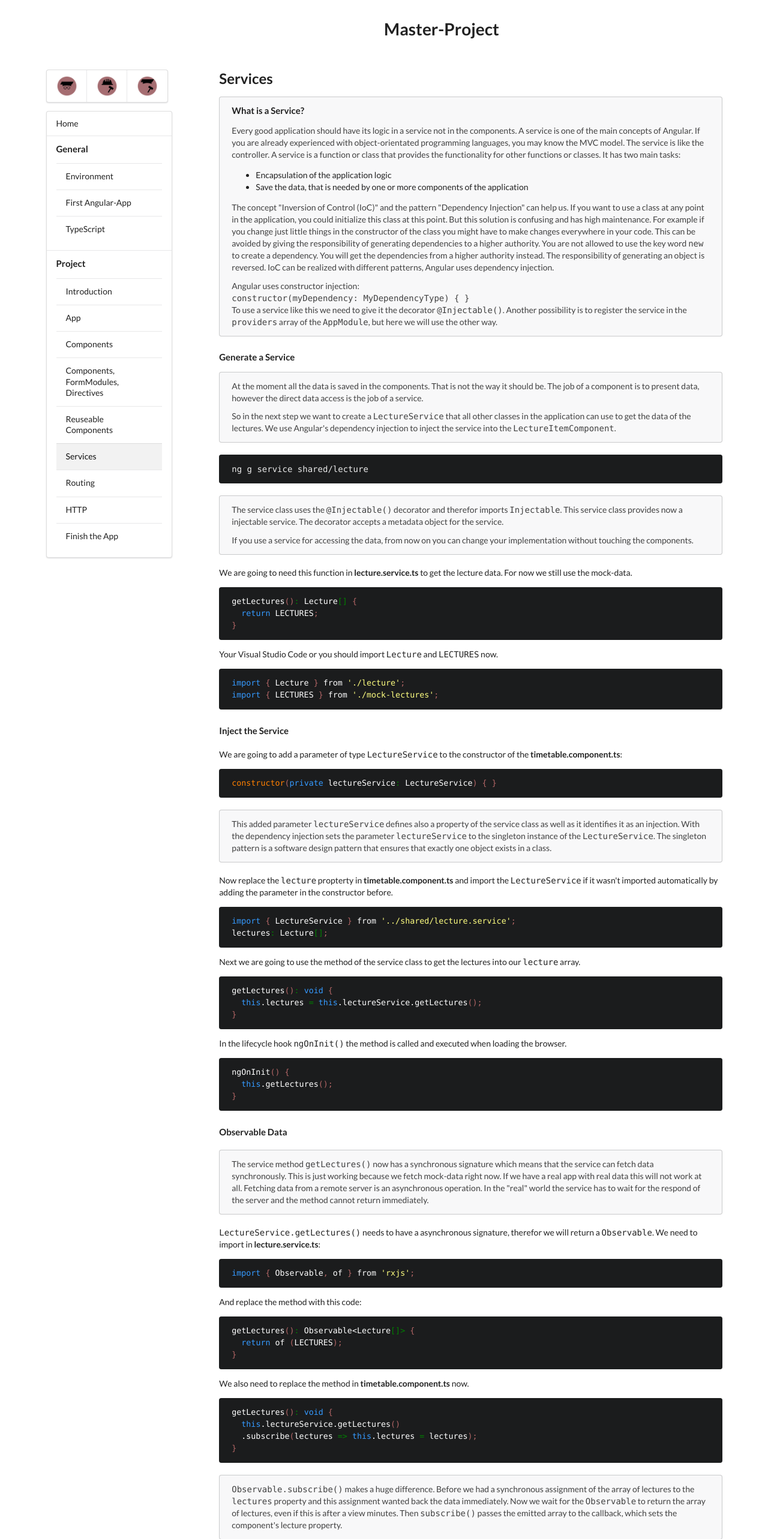
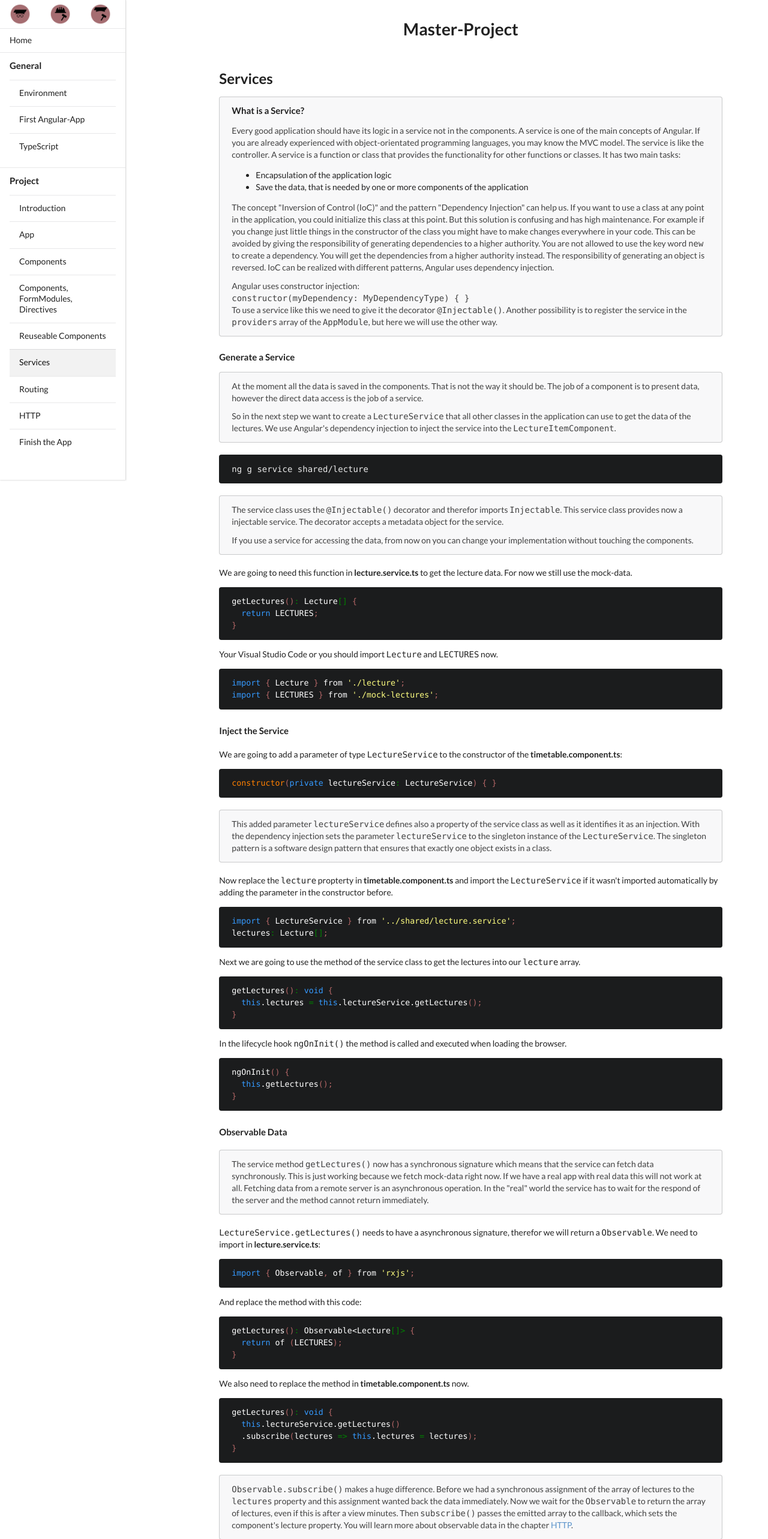
Before and after one commit to hirmer21to/angular_lernapp, an Angular app: page /services in a window 1280 px wide. Shown: the top 2566 px of the page at 60% size. Built offline with nearby package versions, Linux system fonts and the light colour scheme.

Commit message:
Summary am Ende jedes Kapitels

```diff
--- a/src/app/app-routing.module.ts
+++ b/src/app/app-routing.module.ts
@@ -17,7 +17,7 @@ import { FinishAppComponent } from './finish-app/finish-app.component';
 const routes: Routes = [
   { path: '', redirectTo: '/home', pathMatch: 'full' },
   { path: 'home', component: HomeComponent },
-  { path: 'environment', component: EnvironmentComponent },
+  { path: 'environment', component: EnvironmentComponent,runGuardsAndResolvers: 'always' },
   { path: 'first-app', component: FirstAppComponent },
   { path: 'typescript', component: TypescriptComponent },
   { path: 'project-overview', component: ProjectOverviewComponent },
@@ -32,7 +32,9 @@ const routes: Routes = [
 ];
 
 @NgModule({
-  imports: [RouterModule.forRoot(routes)],
+  imports: [RouterModule.forRoot(routes,
+    {onSameUrlNavigation: "reload"}
+    )],
   exports: [RouterModule]
 })
 export class AppRoutingModule { }
--- a/src/app/app.component.html
+++ b/src/app/app.component.html
@@ -1,22 +1,22 @@
 <div>
-  <h1 class="ui header" style="text-align:center; margin-top: 30px; margin-bottom: 50px; margin-left: 15%; ">
+  <h1 class="ui header" style="text-align:center; margin-top: 30px; margin-bottom: 50px; margin-left: 20%; ">
     {{ title }}
   </h1>
-  <div class="ui grid container" style="min-width: 90%">
+  <div class="ui grid container" style="min-width:90%;">
     <div class="four wide column">
-      <div class="ui compact menu">
-        <a class="item" (click)="theorist()">
-          <img src="assets/img/Icons-01.png">
-        </a>
-        <a class="item" (click)="practitioner()">
-          <img src="assets/img/Icons-02.png">
-        </a>
-        <a class="item" (click)="both()">
-          <img src="assets/img/Icons-03.png">
-        </a>
-      </div>
 
-      <div class="ui vertical menu" style="max-width:100%;">
+      <div class="ui left fixed vertical menu " style="max-width:25%;">
+          <div class="ui compact menu" *ngIf="!getHideMiniNavigation()" style="border:none; box-shadow: none;">
+              <a class="item" (click)="theorist()" [routerLink]="getCurrentUrl()" style="max-width: 100%">
+                <img class="ui mini image" src="assets/img/Icons-01.png">
+              </a>
+              <a class="item" (click)="practitioner()" style="max-width: 100%">
+                <img class="ui mini image" src="assets/img/Icons-02.png">
+              </a>
+              <a class="item" (click)="both()" style="max-width: 100%">
+                <img class="ui mini image" src="assets/img/Icons-03.png">
+              </a>
+            </div>
         <a class="item" routerLink="/home">
           Home
         </a>
@@ -63,7 +63,7 @@
       </div>
     </div>
     <div class="twelve wide column">
-      <router-outlet></router-outlet>
+      <router-outlet (activate)="onActivate()"></router-outlet>
       <div style="text-align:center; margin: 50px;">
         <button class="ui button primary" [routerLink]="getLast()" *ngIf="!getHideBackButton()">Back</button>
         <button class="ui button primary" [routerLink]="getNext()" *ngIf="!getHideNextButton()">Next</button>
--- a/src/app/app.component.ts
+++ b/src/app/app.component.ts
@@ -1,6 +1,6 @@
 import { Component, OnInit } from '@angular/core';
 import { Location } from '@angular/common';
-import { Router } from '@angular/router';
+import { Router, NavigationEnd } from '@angular/router';
 import { Modus } from './shared/modus';
 import { ModiService } from './shared/modi.service';
 
@@ -16,60 +16,79 @@ export class AppComponent implements OnInit {
   modi: Modus[];
   hideBackButton: Boolean = false;
   hideNextButton: Boolean = false;
-
+  hideMiniNavi: Boolean = false;
+  navigationSubscription;
 
   public routerLinks = ["/home", "/environment", "/first-app", "/typescript", "/project-overview",
     "/application", "/components", "/components-formmodules-directives", "/reusable-components",
     "/services", "/routing", "/http", "/finish-app"];
+
   public routerLink: string;
 
-  constructor(private router: Router, public location: Location, private service: ModiService) { }
+  constructor(private router: Router, public location: Location, private service: ModiService) {
+    this.navigationSubscription = this.router.events.subscribe ((e:any)=> {if(e instanceof NavigationEnd){
+      this.getCurrentUrl();
+    }})
+   }
 
   ngOnInit() {
     this.getModi();
   }
 
-  getModi(): void{
+  onActivate(){
+    window.scroll(0,0);
+  }
+
+  getModi(): void {
     this.service.getModi()
-    .subscribe(modi => this.modi = modi);
+      .subscribe(modi => this.modi = modi);
+  }
+
+  getCurrentUrl(): string {
+    let url = this.router.url;
+    return url;
   }
 
   theorist(): void {
     this.service.setModus(this.modi[0])
-    .subscribe(modus => this.modus = modus);
-    console.log(this.modus);
+      .subscribe(modus => {this.modus = modus; });
   }
 
   practitioner(): void {
     this.service.setModus(this.modi[1])
-    .subscribe(modus => this.modus = modus);
-    console.log(this.modus);
+      .subscribe(modus => this.modus = modus);
   }
 
   both(): void {
     this.service.setModus(this.modi[2])
-    .subscribe(modus => this.modus = modus);
-    console.log(this.modus);
+      .subscribe(modus => this.modus = modus);
   }
 
   getHideNextButton(): Boolean {
     this.routerLink = this.router.url;
-    if (this.routerLink === this.routerLinks[0] || this.routerLink === this.routerLinks[this.routerLinks.length-1]){
+    if (this.routerLink === this.routerLinks[0] || this.routerLink === this.routerLinks[this.routerLinks.length - 1]) {
       this.hideNextButton = true;
     } else
-    this.hideNextButton = false;
-    console.log(this.hideNextButton);
+      this.hideNextButton = false;
     return this.hideNextButton;
   }
 
   getHideBackButton(): Boolean {
     this.routerLink = this.router.url;
-    if (this.routerLink === this.routerLinks[0]){
+    if (this.routerLink === this.routerLinks[0]) {
       this.hideBackButton = true;
     } else
-    this.hideBackButton = false;
-    console.log(this.hideBackButton);
+      this.hideBackButton = false;
     return this.hideBackButton;
+  }
+
+  getHideMiniNavigation(): Boolean {
+    this.routerLink = this.router.url;
+    if (this.routerLink === this.routerLinks[0]) {
+      this.hideMiniNavi = true;
+    } else
+      this.hideMiniNavi = false;
+    return this.hideMiniNavi;
   }
 
   getNext(): string {
--- a/src/app/services/services.component.html
+++ b/src/app/services/services.component.html
@@ -13,14 +13,17 @@
     class at any point in the application, you could initialize this class at this point. But this solution is confusing
     and has high maintenance. For example if you change just little things in the constructor of the class you might
     have to make changes everywhere in your code. This can be avoided by giving the responsibility of generating
-    dependencies to a higher authority. You are not allowed to use the key word <code style="font-family:'Consolas';">new</code> to create a dependency.
+    dependencies to a higher authority. You are not allowed to use the key word <code
+      style="font-family:'Consolas';">new</code> to create a dependency.
     You will get the dependencies from a higher authority instead. The responsibility of generating an object is
     reversed. IoC can be realized with different patterns, Angular uses dependency injection.
   </p>
   <p>Angular uses constructor injection: <br />
     <code style="font-family:'Consolas';">constructor(myDependency: MyDependencyType) &#123; &#125;</code> <br />
-    To use a service like this we need to give it the decorator <code style="font-family:'Consolas';">@Injectable()</code>. Another possibility is to
-    register the service in the <code style="font-family:'Consolas';">providers</code> array of the <code style="font-family:'Consolas';">AppModule</code>, but here we will use the
+    To use a service like this we need to give it the decorator <code
+      style="font-family:'Consolas';">@Injectable()</code>. Another possibility is to
+    register the service in the <code style="font-family:'Consolas';">providers</code> array of the <code
+      style="font-family:'Consolas';">AppModule</code>, but here we will use the
     other way.
   </p>
 </div>
@@ -29,7 +32,8 @@
 
   <p>At the moment all the data is saved in the components. That is not the way it should be. The job of a component is
     to present data, however the direct data access is the job of a service.</p>
-  <p>So in the next step we want to create a <code style="font-family:'Consolas';">LectureService</code> that all other classes in the application can
+  <p>So in the next step we want to create a <code style="font-family:'Consolas';">LectureService</code> that all other
+    classes in the application can
     use to get
     the data of the lectures. We use Angular's dependency injection to inject the service into the
     <code style="font-family:'Consolas';">LectureItemComponent</code>.
@@ -41,7 +45,8 @@
 </code></p>
 </div>
 <div *ngIf="theorySmall" style="margin-top: 20px;" class="ui message">
-  <p>The service class uses the <code style="font-family:'Consolas';">@Injectable()</code> decorator and therefor imports <code style="font-family:'Consolas';">Injectable</code>. This
+  <p>The service class uses the <code style="font-family:'Consolas';">@Injectable()</code> decorator and therefor
+    imports <code style="font-family:'Consolas';">Injectable</code>. This
     service class provides now a injectable service. The decorator accepts a metadata object for the service.</p>
   <p>If you use a service for accessing the data, from now on you can change your implementation without touching the
     components.</p>
@@ -61,7 +66,8 @@
 &#125;</span></pre>
 
   </div>
-  <p>Your Visual Studio Code or you should import <code style="font-family:'Consolas';">Lecture</code> and <code style="font-family:'Consolas';">LECTURES</code> now.</p>
+  <p>Your Visual Studio Code or you should import <code style="font-family:'Consolas';">Lecture</code> and <code
+      style="font-family:'Consolas';">LECTURES</code> now.</p>
   <!--   <p class="ui message black"><code style="font-family:'Consolas';">
       import &#123; Lecture &#125; from './lecture'; <br/>
       import &#123; LECTURES &#125; from './mock-lectures';
@@ -74,7 +80,8 @@
 </div>
 <h4>Inject the Service</h4>
 <div *ngIf="praxis" style="margin-top: 20px;">
-  <p>We are going to add a parameter of type <code style="font-family:'Consolas';">LectureService</code> to the constructor of the
+  <p>We are going to add a parameter of type <code style="font-family:'Consolas';">LectureService</code> to the
+    constructor of the
     <b>timetable.component.ts</b>:</p>
   <!--   <p class="ui message black"><code style="font-family:'Consolas';">
         constructor(private lectureService: LectureService) &#123; &#125;
@@ -85,13 +92,17 @@
   </div>
 </div>
 <div *ngIf="theorySmall" style="margin-top: 20px;" class="ui message">
-  <p>This added parameter <code style="font-family:'Consolas';">lectureService</code> defines also a property of the service class as well as it
-    identifies it as an injection. With the dependency injection sets the parameter <code style="font-family:'Consolas';">lectureService</code> to the
-    singleton instance of the <code style="font-family:'Consolas';">LectureService</code>. The singleton pattern is a software design pattern that
+  <p>This added parameter <code style="font-family:'Consolas';">lectureService</code> defines also a property of the
+    service class as well as it
+    identifies it as an injection. With the dependency injection sets the parameter <code
+      style="font-family:'Consolas';">lectureService</code> to the
+    singleton instance of the <code style="font-family:'Consolas';">LectureService</code>. The singleton pattern is a
+    software design pattern that
     ensures that exactly one object exists in a class.</p>
 </div>
 <div *ngIf="praxis" style="margin-top: 20px;">
-  <p>Now replace the <code style="font-family:'Consolas';">lecture</code> propterty in <b>timetable.component.ts</b> and import the
+  <p>Now replace the <code style="font-family:'Consolas';">lecture</code> propterty in <b>timetable.component.ts</b> and
+    import the
     <code style="font-family:'Consolas';">LectureService</code>
     if it wasn't imported automatically by adding the parameter in the constructor before.</p>
   <!--   <p class="ui message black"><code style="font-family:'Consolas';">
@@ -104,7 +115,8 @@
       style="font-family:'Consolas'; font-size:10pt; color:#ffffff;  "><span style="color:#359aff;">import </span><span style="color:#b16565;">&#123;</span><span style="color:#ffffff;"> LectureService </span><span style="color:#b16565;">&#125;</span><span style="color:#ffffff;"> from </span><span style="color:#ffff80;">&#39;../shared/lecture.service&#39;</span><span style="color:#b16565;">;
 </span><span style="color:#ffffff;">lectures</span><span style="color:#008000;">:</span><span style="color:#ffffff;"> Lecture</span><span style="color:#008000;">[]</span><span style="color:#b16565;">; </span></pre>
   </div>
-  <p>Next we are going to use the method of the service class to get the lectures into our <code style="font-family:'Consolas';">lecture</code> array.
+  <p>Next we are going to use the method of the service class to get the lectures into our <code
+      style="font-family:'Consolas';">lecture</code> array.
   </p>
   <!--   <p class="ui message black"><code style="font-family:'Consolas';">
         getLectures(): void &#123;<br/>
@@ -117,7 +129,8 @@
 &#125;</span></pre>
 
   </div>
-  <p>In the lifecycle hook <code style="font-family:'Consolas';">ngOnInit()</code> the method is called and executed when loading the browser.</p>
+  <p>In the lifecycle hook <code style="font-family:'Consolas';">ngOnInit()</code> the method is called and executed
+    when loading the browser.</p>
   <!--   <p class="ui message black"><code style="font-family:'Consolas';">
           ngOnInit() &#123;<br/>
           &nbsp; this.getLectures();<br/>
@@ -132,13 +145,15 @@
 </div>
 <h4>Observable Data</h4>
 <div *ngIf="theorySmall" style="margin-top: 20px;" class="ui message">
-  <p>The service method <code style="font-family:'Consolas';">getLectures()</code> now has a synchronous signature which means that the service can
+  <p>The service method <code style="font-family:'Consolas';">getLectures()</code> now has a synchronous signature which
+    means that the service can
     fetch data synchronously. This is just working because we fetch mock-data right now. If we have a real app with
     real data this will not work at all. Fetching data from a remote server is an asynchronous operation. In the "real"
     world the service has to wait for the respond of the server and the method cannot return immediately.</p>
 </div>
 <div *ngIf="praxis" style="margin-top: 20px;">
-  <p><code style="font-family:'Consolas';">LectureService.getLectures()</code> needs to have a asynchronous signature, therefor we will return a
+  <p><code style="font-family:'Consolas';">LectureService.getLectures()</code> needs to have a asynchronous signature,
+    therefor we will return a
     <code style="font-family:'Consolas';">Observable</code>.
     We need to import in <b>lecture.service.ts</b>:</p>
   <!--   <p class="ui message black"><code style="font-family:'Consolas';">
@@ -150,19 +165,19 @@
       style="font-family:'Consolas'; font-size:10pt; color:#ffffff;  "><span style="color:#359aff;">import </span><span style="color:#b16565;">&#123;</span><span style="color:#ffffff;"> Observable</span><span style="color:#b16565;">,</span><span style="color:#ffffff;"> of </span><span style="color:#b16565;">&#125;</span><span style="color:#ffffff;"> from </span><span style="color:#ffff80;">&#39;rxjs&#39;</span><span style="color:#b16565;">; </span></pre>
   </div>
   <p>And replace the method with this code:</p>
-<!--   <p class="ui message black"><code style="font-family:'Consolas';">
+  <!--   <p class="ui message black"><code style="font-family:'Consolas';">
       getLectures(): Observable&lt;Lecture[]&gt; &#123;<br/>
       &nbsp;   return of (LECTURES);<br/>
           &#125;       </code>
   </p> -->
   <div class="ui message black">
-<pre style="font-family:'Consolas'; font-size:10pt; color:#ffffff;  "><span style="color:#ffffff;">getLectures</span><span style="color:#b16565;">()</span><span style="color:#008000;">:</span><span style="color:#ffffff;"> Observable&lt;Lecture</span><span style="color:#008000;">[]&gt; </span><span style="color:#b16565;">&#123;
+    <pre style="font-family:'Consolas'; font-size:10pt; color:#ffffff;  "><span style="color:#ffffff;">getLectures</span><span style="color:#b16565;">()</span><span style="color:#008000;">:</span><span style="color:#ffffff;"> Observable&lt;Lecture</span><span style="color:#008000;">[]&gt; </span><span style="color:#b16565;">&#123;
   </span><span style="color:#359aff;">return</span><span style="color:#ffffff;"> of </span><span style="color:#b16565;">(</span><span style="color:#ffffff;">LECTURES</span><span style="color:#b16565;">);
 &#125;</span></pre>
 
   </div>
   <p>We also need to replace the method in <b>timetable.component.ts</b> now.</p>
-<!--   <p class="ui message black"><code style="font-family:'Consolas';" style="font-family:'Consolas';">
+  <!--   <p class="ui message black"><code style="font-family:'Consolas';" style="font-family:'Consolas';">
         getLectures(): void &#123;<br/>
         &nbsp; this.lectureService.getLectures()<br/>
         &nbsp; .subscribe(lectures => this.lectures = lectures); <br/>
@@ -170,23 +185,37 @@
           </code>
   </p> -->
   <div class="ui message black">
-<pre style="font-family:'Consolas'; font-size:10pt; color:#ffffff;  "><span style="color:#ffffff;">getLectures</span><span style="color:#b16565;">()</span><span style="color:#008000;">: </span><span style="color:#359aff;">void </span><span style="color:#b16565;">&#123;
+    <pre style="font-family:'Consolas'; font-size:10pt; color:#ffffff;  "><span style="color:#ffffff;">getLectures</span><span style="color:#b16565;">()</span><span style="color:#008000;">: </span><span style="color:#359aff;">void </span><span style="color:#b16565;">&#123;
   </span><span style="color:#359aff;">this</span><span style="color:#ffffff;">.lectureService.getLectures</span><span style="color:#b16565;">()
 </span><span style="color:#ffffff;">  .subscribe</span><span style="color:#b16565;">(</span><span style="color:#ffffff;">lectures </span><span style="color:#008000;">=&gt; </span><span style="color:#359aff;">this</span><span style="color:#ffffff;">.lectures </span><span style="color:#008000;">=</span><span style="color:#ffffff;"> lectures</span><span style="color:#b16565;">);
 &#125; </span></pre>
   </div>
 </div>
 <div *ngIf="theorySmall" style="margin-top: 20px;" class="ui message">
-  <p><code style="font-family:'Consolas';" style="font-family:'Consolas';">Observable.subscribe()</code> makes a huge difference. Before we had a synchronous assignment of the array
-    of lectures to the <code style="font-family:'Consolas';" style="font-family:'Consolas';">lectures</code> property and this assignment wanted back the data immediately. Now we wait
-    for the <code style="font-family:'Consolas';" style="font-family:'Consolas';">Observable</code> to return the array of lectures, even if this is after a view minutes. Then
-    <code style="font-family:'Consolas';" style="font-family:'Consolas';">subscribe()</code> passes the emitted array to the callback, which sets the component's lecture property.
+  <p><code style="font-family:'Consolas';" style="font-family:'Consolas';">Observable.subscribe()</code> makes a huge
+    difference. Before we had a synchronous assignment of the array
+    of lectures to the <code style="font-family:'Consolas';" style="font-family:'Consolas';">lectures</code> property
+    and this assignment wanted back the data immediately. Now we wait
+    for the <code style="font-family:'Consolas';" style="font-family:'Consolas';">Observable</code> to return the array
+    of lectures, even if this is after a view minutes. Then
+    <code style="font-family:'Consolas';" style="font-family:'Consolas';">subscribe()</code> passes the emitted array to
+    the callback, which sets the component's lecture property.
+    You will learn more about observable data in the chapter <a routerLink="/http">HTTP</a>.
   </p>
 </div>
 <div *ngIf="praxis" style="margin-top: 20px;">
   <h4>Visualization of the Construction:</h4>
   (No changes here)
   <p><img class="ui image large centered" src="assets/img/App-Building-6.png"></p>
+
+  <div class="ui success message">
+    <h4>Summary</h4>
+    <ul>
+      <li>You learned about services</li>
+      <li>You generated a service and performed constructor injection</li>
+      <li>You made the signature of the methods asynchronous</li>
+    </ul>
+  </div>
   <iframe style="margin-top:20px; width:100%; height: 500px"
     src="https://stackblitz.com/edit/where-to-go-step-5?embed=1&file=src/app/timetable/timetable.component.ts&hideNavigation=1"></iframe>
 </div>
```
Also changed, not shown: src/app/application/application.component.html (+10 -1 lines), src/app/components-formmodules-directives/components-formmodules-directives.component.html (+44 -20 lines), src/app/components/components.component.html (+64 -28 lines), src/app/finish-app/finish-app.component.html (+8 -0 lines), src/app/home/home.component.html (+6 -6 lines), src/app/http/http.component.html (+82 -34 lines), src/app/reusable-components/reusable-components.component.html (+29 -9 lines), src/app/routing/routing.component.html (+67 -31 lines).
